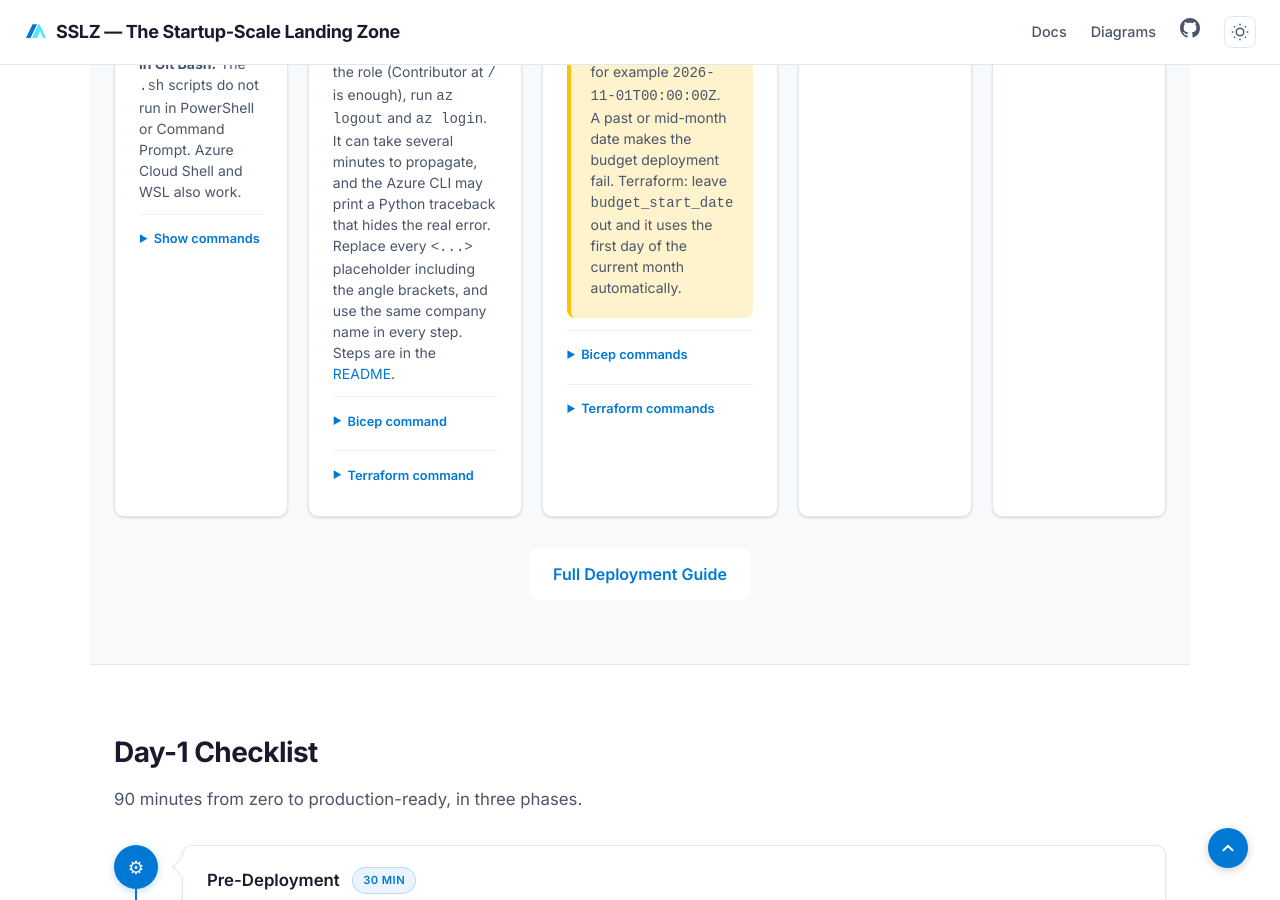
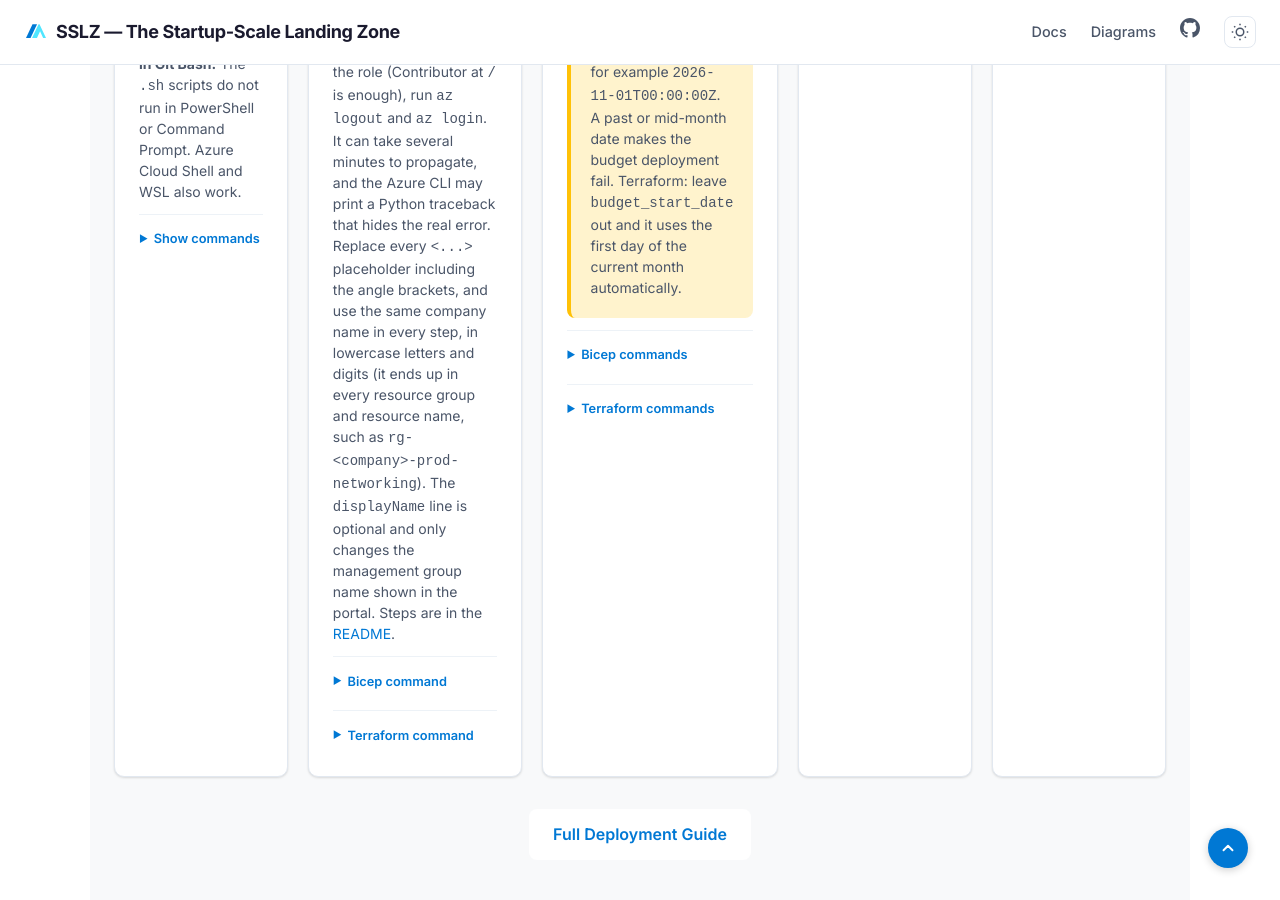
Before and after one commit to ricmmartins/sslz, a Jekyll site: the page built from index.md, in a window 1280 px wide and 900 px high, scrolled down 3381 px. Built offline with Jekyll 4.4.1, drawn with Linux system fonts in a browser that asks for light colours.

Commit message:
Site: add lowercase and displayName note to Step 2

```diff
--- a/index.md
+++ b/index.md
@@ -195,7 +195,7 @@
       <div class="step-number">2</div>
       <h3>Management Groups (Optional)</h3>
       <span class="step-time">5 min</span>
-      <p>Create the management group hierarchy. Requires tenant-level permissions (Owner on Tenant Root Group). Skip if you don't have access — the landing zone works without it. If the Bicep command fails with <code>AuthorizationFailed</code>, it needs <a href="https://learn.microsoft.com/azure/azure-resource-manager/bicep/deploy-to-tenant#required-access">tenant-scope deployment permission</a> (<a href="https://learn.microsoft.com/azure/role-based-access-control/elevate-access-global-admin">elevated access</a>); the Terraform command usually does not need it. After you give yourself the role (Contributor at <code>/</code> is enough), run <code>az logout</code> and <code>az login</code>. It can take several minutes to propagate, and the Azure CLI may print a Python traceback that hides the real error. Replace every <code>&lt;...&gt;</code> placeholder including the angle brackets, and use the same company name in every step. Steps are in the <a href="https://github.com/ricmmartins/sslz#step-2-deploy-management-groups-optional-5-min">README</a>.</p>
+      <p>Create the management group hierarchy. Requires tenant-level permissions (Owner on Tenant Root Group). Skip if you don't have access — the landing zone works without it. If the Bicep command fails with <code>AuthorizationFailed</code>, it needs <a href="https://learn.microsoft.com/azure/azure-resource-manager/bicep/deploy-to-tenant#required-access">tenant-scope deployment permission</a> (<a href="https://learn.microsoft.com/azure/role-based-access-control/elevate-access-global-admin">elevated access</a>); the Terraform command usually does not need it. After you give yourself the role (Contributor at <code>/</code> is enough), run <code>az logout</code> and <code>az login</code>. It can take several minutes to propagate, and the Azure CLI may print a Python traceback that hides the real error. Replace every <code>&lt;...&gt;</code> placeholder including the angle brackets, and use the same company name in every step, in lowercase letters and digits (it ends up in every resource group and resource name, such as <code>rg-&lt;company&gt;-prod-networking</code>). The <code>displayName</code> line is optional and only changes the management group name shown in the portal. Steps are in the <a href="https://github.com/ricmmartins/sslz#step-2-deploy-management-groups-optional-5-min">README</a>.</p>
       <details>
         <summary>Bicep command</summary>
 <pre><code>az deployment tenant create \
```
